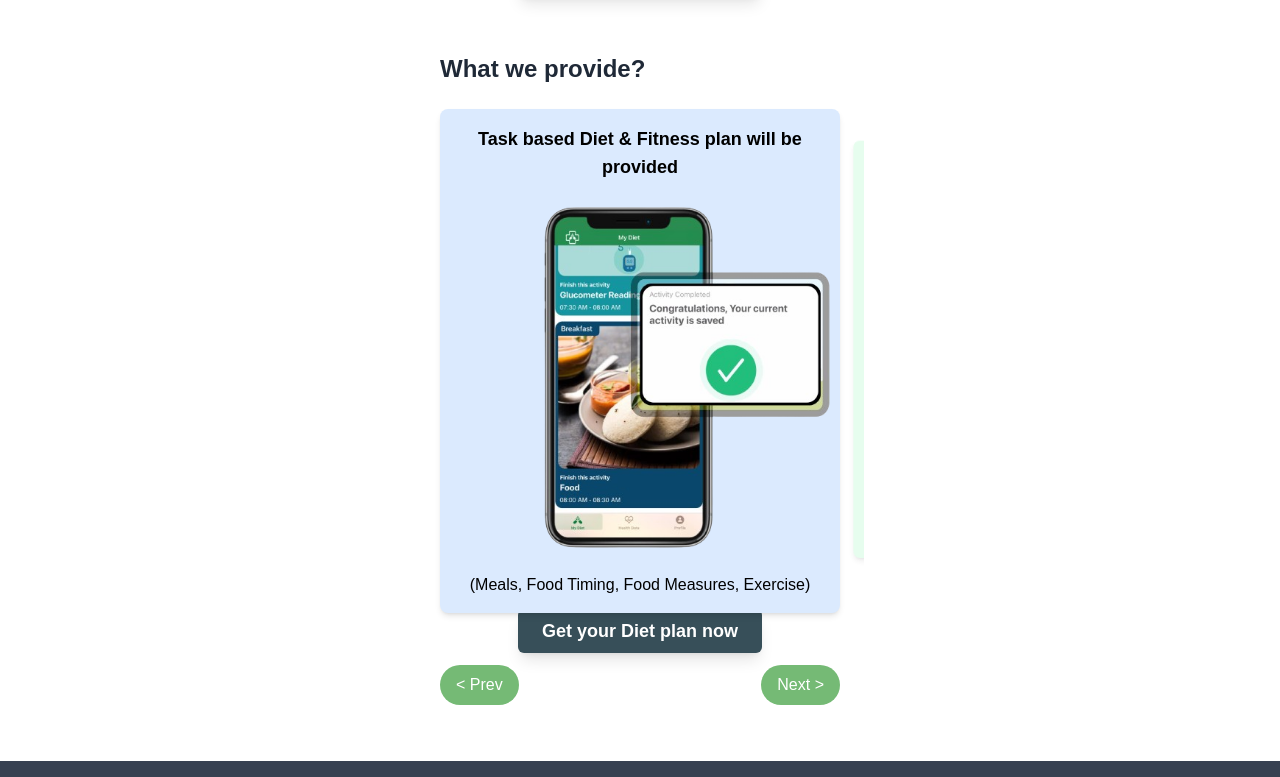
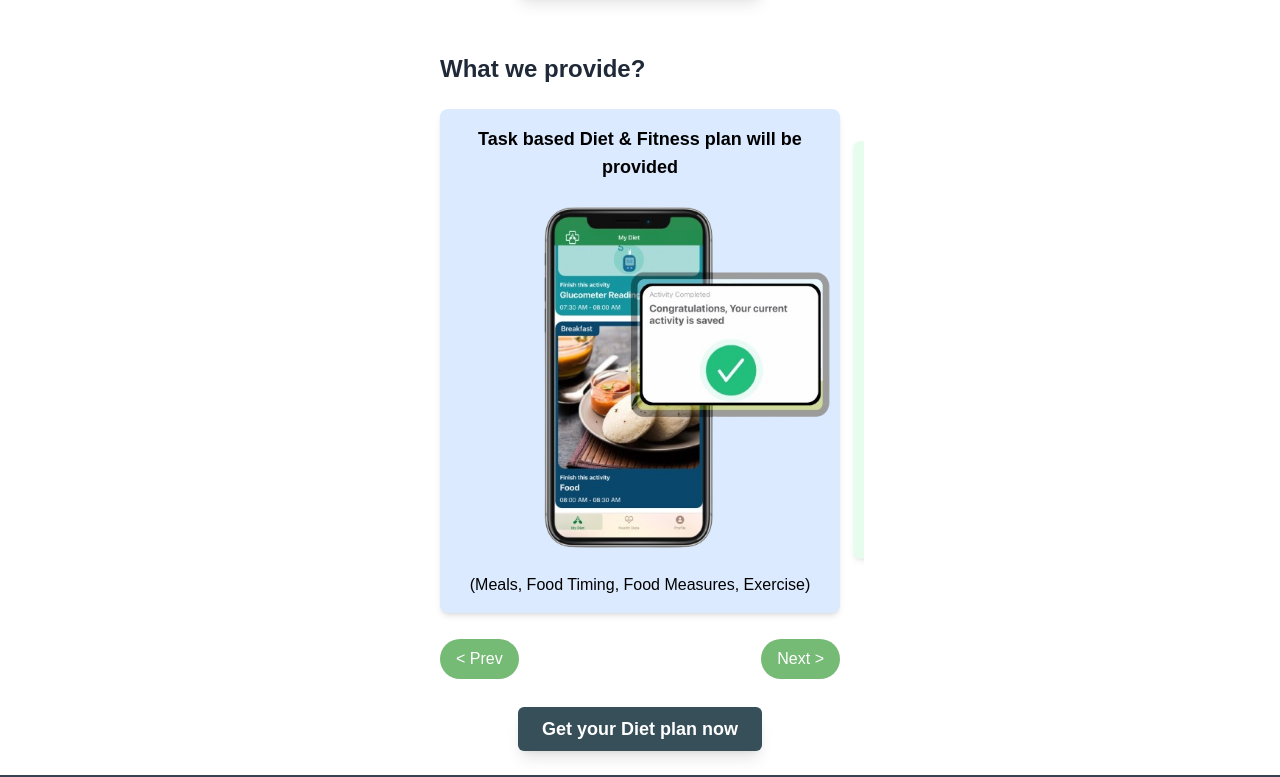
Before and after one commit to passionateSandy2004/DiabetiCure--Demo-2, a plain HTML site: page index.html in a window 1280 px wide. Shown: the part 2163-2940 px from the top of the page. Drawn offline with nearby package versions, Linux system fonts and the light colour scheme; a web font is replaced by a local one.

Commit message:
Update index.html

```diff
--- a/index.html
+++ b/index.html
@@ -115,9 +115,9 @@
             <button class="mx-auto bg-button text-white text-lg font-bold px-6 py-2 rounded-md shadow-lg hover:shadow-xl transition duration-300 ">Get your Diet plan now</button>
         </section>
 
-        <section class="bg-white mb-8 p-6 overflow-hidden">
+        <section class="bg-white mb-1 p-6 overflow-hidden">
             <h2 class="font-bold text-2xl text-gray-800 mb-6">What we provide?</h2>
-            <div class="card-stack relative h-[500px] ">
+            <div class="card-stack relative h-[530px] ">
                 <div class="card bg-blue-100 rounded-lg p-4 shadow-md transform space-y-3">
                     <h3 class="font-semibold text-lg text-center">Task based Diet & Fitness plan will be provided</h3>
                     <img src="assests\images\WEBSITE_PICS-images-5-removebg-preview.png" class="ml-8">
@@ -168,15 +168,15 @@
                     <p class="text-center">Now Diabetecure App is available in both English & Tamil</p>
                 </div>
             </div>
-            <div class="flex flex-col mb-3">
-                <button class="mx-auto bg-button text-white text-lg font-bold px-6 py-2 rounded-md shadow-lg hover:shadow-xl transition duration-300 ">Get your Diet plan now</button>
-            </div>
+
             <div class="flex justify-between">
                 <button id="prevBtn" class="bg-[#75ba75] text-white px-4 py-2 rounded-full">&lt; Prev</button>
-
                 <button id="nextBtn" class="bg-[#75ba75] text-white px-4 py-2 rounded-full">Next &gt;</button>
             </div>
         </section>
+        <div class="flex flex-col mb-6">
+            <button class="mx-auto bg-button text-white text-lg font-bold px-6 py-2 rounded-md shadow-lg hover:shadow-xl transition duration-300 ">Get your Diet plan now</button>
+        </div>
 
     </main>
 
@@ -256,7 +256,7 @@
             </div>
         </div>
     </footer>
-
+</body>
     <script>
         const cardStack = document.querySelector('.card-stack');
         const cards = document.querySelectorAll('.card');
@@ -321,5 +321,5 @@
 
         updateCardPositions();
     </script>
-</body>
+
 </html>
```
